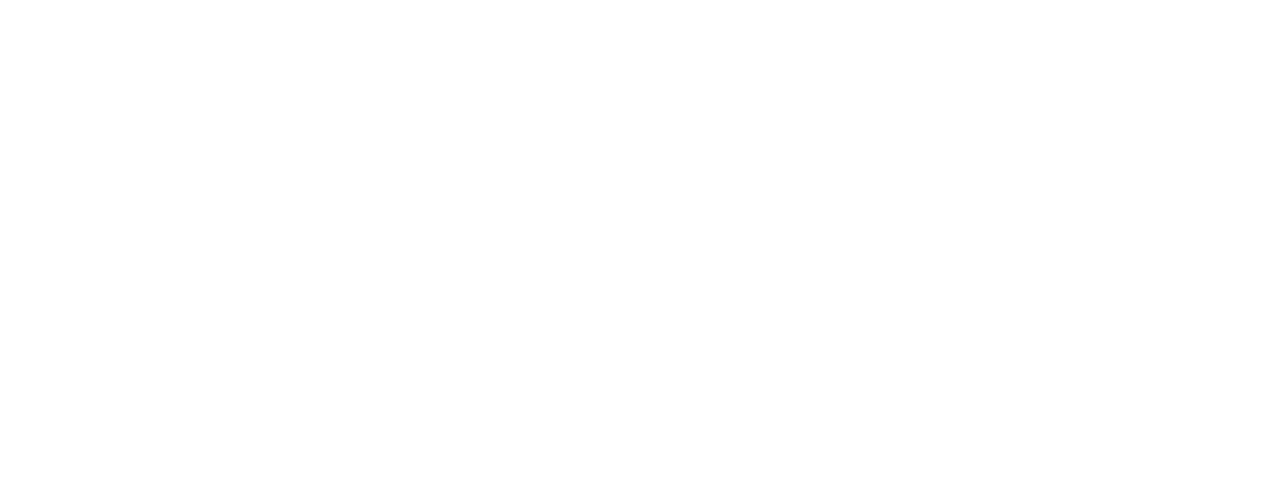
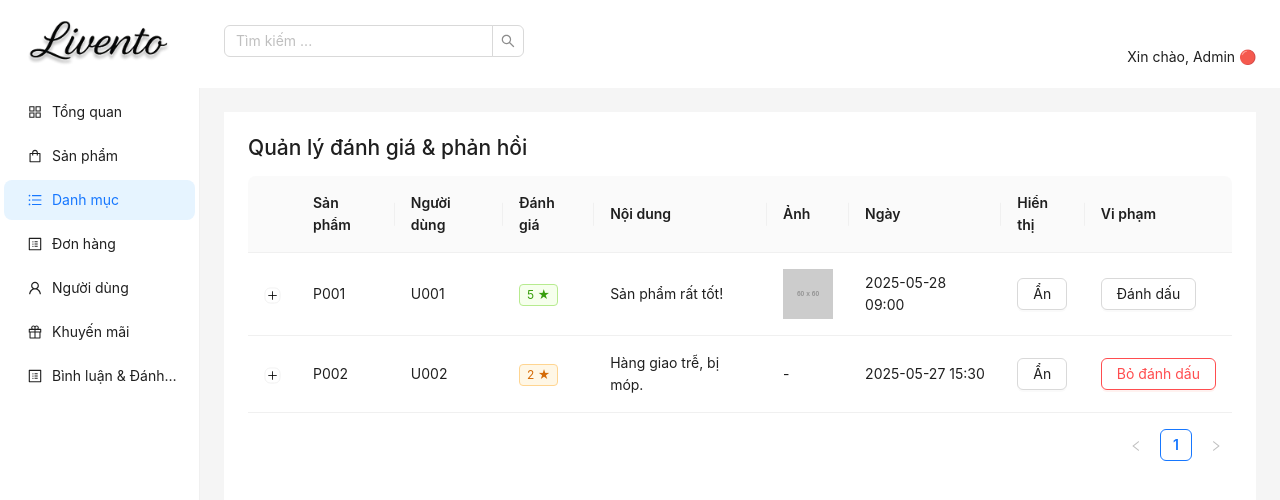
Before and after one commit to DoMinHoo/Du_An_Tot_Nghiep_, a React (Vite) app in the folder admin/: page /admin/review in a window 1280 px wide. Before the commit this address had no page. Shown: the top 500 px of the page. Built offline with nearby package versions, Linux system fonts and the light colour scheme.

Commit message:
Giao diện Bình luận và Đánh giá

```diff
--- a/admin/src/App.tsx
+++ b/admin/src/App.tsx
@@ -2,12 +2,16 @@ import './App.css'
 import { Route, Routes } from 'react-router-dom';
 import CategoryManager from './pages/category';
 import Dashboard from './pages/homeAdmin';
+import CategoryTrash from './pages/categoryTrash';
+import ReviewManager from './pages/reviewManager';
 function App() {
   return (
     <>
     <Routes>
       <Route path='admin/cate' element={<CategoryManager/>}/>
       <Route path='admin' element={<Dashboard/>}/>
+      <Route path='admin/categoryTrash' element={<CategoryTrash/>}/>
+      <Route path='admin/review' element={<ReviewManager/>}/>
     </Routes>
     </>
   )
--- a/admin/src/components/sidebar.tsx
+++ b/admin/src/components/sidebar.tsx
@@ -19,7 +19,7 @@ const AdminSidebar: React.FC = () => {
             <div
                 className="logo"
                 style={{
-                    background:'white',
+                    background: 'white',
                     padding: "16px",
                     textAlign: "center",
                 }}
@@ -44,7 +44,9 @@ const AdminSidebar: React.FC = () => {
                     { key: "4", icon: <ProfileOutlined />, label: <Link to="/orders">Đơn hàng</Link> },
                     { key: "5", icon: <UserOutlined />, label: <Link to="/users">Người dùng</Link> },
                     { key: "6", icon: <GiftOutlined />, label: <Link to="/promotions">Khuyến mãi</Link> },
+                    { key: "7", icon: <ProfileOutlined />, label: <Link to="/admin/review">Bình luận & Đánh giá</Link> }, // <-- mục mới
                 ]}
+
             />
         </Sider>
     );
--- a/admin/src/pages/category.tsx
+++ b/admin/src/pages/category.tsx
@@ -4,6 +4,7 @@ import AdminSidebar from "../components/sidebar";
 import AdminHeader from "../components/header";
 import AddCategoryModal from "../components/addCategory";
 import EditCategoryModal from "../components/editCategory";
+import { Link } from "react-router-dom";
 
 const { Content } = Layout;
 
@@ -72,7 +73,8 @@ const CategoryManager: React.FC = () => {
                             ]}
                         />
                     </div>
-                    <Input placeholder="Tìm kiếm danh mục..." style={{ width: 300, marginBottom: 16 }} />
+                    <Input placeholder="Tìm kiếm danh mục..." style={{ width: 300, marginBottom: 16,marginRight:1200 }} />
+                    <Button color="danger" variant="solid" ><Link to={'/admin/categoryTrash'}>Thùng rác</Link></Button>
                     <Table dataSource={dataSource} columns={columns} pagination={false} />
                 </Content>
             </Layout>
--- /dev/null
+++ b/admin/src/pages/categoryTrash.tsx
@@ -0,0 +1,86 @@
+import React from "react";
+import { Table, Button, Layout, Space, message } from "antd";
+import AdminHeader from "../components/header";
+import AdminSidebar from "../components/sidebar";
+
+const { Content } = Layout;
+
+// Dữ liệu giả lập
+const trashData = [
+  {
+    key: "1",
+    name: "Ghế Gỗ",
+    description: "Danh mục nội thất",
+    deletedAt: "2025-05-28 09:00",
+  },
+  {
+    key: "2",
+    name: "Bàn Làm Việc",
+    description: "Danh mục bàn",
+    deletedAt: "2025-05-27 15:30",
+  },
+];
+
+const CategoryTrash: React.FC = () => {
+  const handleRestore = (key: string) => {
+    // gọi API khôi phục ở đây
+    message.success(`Khôi phục danh mục có key: ${key}`);
+  };
+
+  const handleDelete = (key: string) => {
+    // gọi API xóa vĩnh viễn ở đây
+    message.error(`Xóa vĩnh viễn danh mục có key: ${key}`);
+  };
+
+  const columns = [
+    {
+      title: "STT",
+      dataIndex: "key",
+      key: "key",
+    },
+    {
+      title: "Tên danh mục",
+      dataIndex: "name",
+      key: "name",
+    },
+    {
+      title: "Mô tả",
+      dataIndex: "description",
+      key: "description",
+    },
+    {
+      title: "Thời gian xóa",
+      dataIndex: "deletedAt",
+      key: "deletedAt",
+    },
+    {
+      title: "Thao tác",
+      key: "action",
+      render: (_: any, record: any) => (
+        <Space>
+          <Button type="default" onClick={() => handleRestore(record.key)}>
+            Khôi phục
+          </Button>
+          <Button danger onClick={() => handleDelete(record.key)}>
+            Xóa vĩnh viễn
+          </Button>
+        </Space>
+      ),
+    },
+  ];
+
+  return (
+    <Layout style={{ minHeight: "100vh" }}>
+      <AdminSidebar />
+      <Layout>
+        <AdminHeader />
+        <Content style={{ margin: 24, background: "#fff", padding: 24 }}>
+          <h2 style={{ marginBottom: 16 }}>Thùng rác danh mục</h2>
+          <Table dataSource={trashData} columns={columns} pagination={false} />
+        </Content>
+      </Layout>
+    </Layout>
+  );
+};
+
+export default CategoryTrash;
--- /dev/null
+++ b/admin/src/pages/reviewManager.tsx
@@ -0,0 +1,228 @@
+import React, { useState } from "react";
+import {
+  Layout,
+  Table,
+  Tag,
+  Button,
+  Space,
+  Image,
+  Input,
+  message,
+} from "antd";
+import AdminHeader from "../components/header";
+import AdminSidebar from "../components/sidebar";
+
+const { Content } = Layout;
+
+// Dữ liệu giả lập
+const reviewData = [
+  {
+    key: "1",
+    productId: "P001",
+    userId: "U001",
+    rating: 5,
+    content: "Sản phẩm rất tốt!",
+    images: ["https://via.placeholder.com/60"],
+    createdAt: "2025-05-28 09:00",
+    visible: true,
+    flagged: false,
+    replies: [
+      {
+        id: "r1",
+        content: "Cảm ơn bạn đã đánh giá!",
+        createdAt: "2025-05-28 10:00",
+      },
+    ],
+  },
+  {
+    key: "2",
+    productId: "P002",
+    userId: "U002",
+    rating: 2,
+    content: "Hàng giao trễ, bị móp.",
+    images: [],
+    createdAt: "2025-05-27 15:30",
+    visible: true,
+    flagged: true,
+    replies: [],
+  },
+];
+
+const ReviewManager: React.FC = () => {
+  const [data, setData] = useState(reviewData);
+  const [replyContent, setReplyContent] = useState<{ [key: string]: string }>(
+    {}
+  );
+
+  const toggleVisibility = (key: string) => {
+    setData((prev) =>
+      prev.map((item) =>
+        item.key === key ? { ...item, visible: !item.visible } : item
+      )
+    );
+    message.success("Đã cập nhật hiển thị.");
+  };
+
+  const toggleFlag = (key: string) => {
+    setData((prev) =>
+      prev.map((item) =>
+        item.key === key ? { ...item, flagged: !item.flagged } : item
+      )
+    );
+    message.warning("Đã cập nhật trạng thái vi phạm.");
+  };
+
+  const handleReplyChange = (key: string, value: string) => {
+    setReplyContent((prev) => ({ ...prev, [key]: value }));
+  };
+
+  const handleAddReply = (reviewKey: string) => {
+    const reply = replyContent[reviewKey]?.trim();
+    if (!reply) return;
+
+    setData((prev) =>
+      prev.map((item) =>
+        item.key === reviewKey
+          ? {
+              ...item,
+              replies: [
+                ...(item.replies || []),
+                {
+                  id: Date.now().toString(),
+                  content: reply,
+                  createdAt: new Date().toLocaleString(),
+                },
+              ],
+            }
+          : item
+      )
+    );
+    setReplyContent((prev) => ({ ...prev, [reviewKey]: "" }));
+    message.success("Đã thêm phản hồi.");
+  };
+
+  const columns = [
+    {
+      title: "Sản phẩm",
+      dataIndex: "productId",
+      key: "productId",
+    },
+    {
+      title: "Người dùng",
+      dataIndex: "userId",
+      key: "userId",
+    },
+    {
+      title: "Đánh giá",
+      dataIndex: "rating",
+      key: "rating",
+      render: (rating: number) => (
+        <Tag color={rating >= 4 ? "green" : "orange"}>{rating} ★</Tag>
+      ),
+    },
+    {
+      title: "Nội dung",
+      dataIndex: "content",
+      key: "content",
+    },
+    {
+      title: "Ảnh",
+      dataIndex: "images",
+      key: "images",
+      render: (images: string[]) =>
+        images.length > 0 ? (
+          <Space>
+            {images.map((src, i) => (
+              <Image key={i} src={src} width={50} />
+            ))}
+          </Space>
+        ) : (
+          <span>-</span>
+        ),
+    },
+    {
+      title: "Ngày",
+      dataIndex: "createdAt",
+      key: "createdAt",
+    },
+    {
+      title: "Hiển thị",
+      dataIndex: "visible",
+      key: "visible",
+      render: (_: any, record: any) => (
+        <Button onClick={() => toggleVisibility(record.key)}>
+          {record.visible ? "Ẩn" : "Hiện"}
+        </Button>
+      ),
+    },
+    {
+      title: "Vi phạm",
+      dataIndex: "flagged",
+      key: "flagged",
+      render: (_: any, record: any) => (
+        <Button
+          danger={record.flagged}
+          onClick={() => toggleFlag(record.key)}
+        >
+          {record.flagged ? "Bỏ đánh dấu" : "Đánh dấu"}
+        </Button>
+      ),
+    },
+  ];
+
+  return (
+    <Layout style={{ minHeight: "100vh" }}>
+      <AdminSidebar />
+      <Layout>
+        <AdminHeader />
+        <Content style={{ margin: 24, background: "#fff", padding: 24 }}>
+          <h2 style={{ marginBottom: 16 }}>Quản lý đánh giá & phản hồi</h2>
+          <Table
+            columns={columns}
+            dataSource={data}
+            pagination={{ pageSize: 5 }}
+            expandable={{
+              expandedRowRender: (record) => (
+                <div>
+                  <strong>Phản hồi:</strong>
+                  {record.replies?.length > 0 ? (
+                    <ul style={{ paddingLeft: 16 }}>
+                      {record.replies.map((reply: any) => (
+                        <li key={reply.id}>
+                          {reply.content}{" "}
+                          <span style={{ color: "#999", marginLeft: 8 }}>
+                            ({reply.createdAt})
+                          </span>
+                        </li>
+                      ))}
+                    </ul>
+                  ) : (
+                    <p style={{ color: "#999" }}>Chưa có phản hồi</p>
+                  )}
+                  <Input.TextArea
+                    rows={2}
+                    placeholder="Nhập phản hồi..."
+                    style={{ marginTop: 8 }}
+                    value={replyContent[record.key] || ""}
+                    onChange={(e) =>
+                      handleReplyChange(record.key, e.target.value)
+                    }
+                  />
+                  <Button
+                    type="primary"
+                    onClick={() => handleAddReply(record.key)}
+                    style={{ marginTop: 8 }}
+                  >
+                    Gửi phản hồi
+                  </Button>
+                </div>
+              ),
+            }}
+          />
+        </Content>
+      </Layout>
+    </Layout>
+  );
+};
+
+export default ReviewManager;
```
